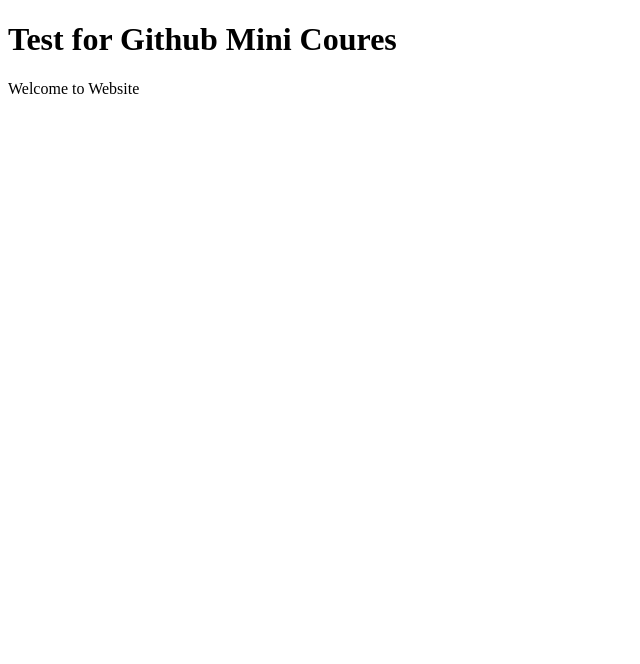
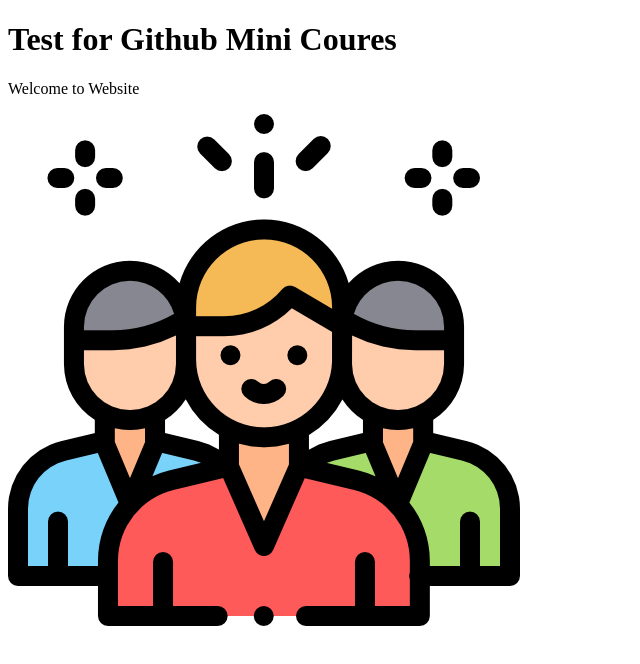
Before and after one commit to kid009/testgit, a plain HTML site: page index.html in a window 1280 px wide. Shown: the whole page, without its empty margins (0-640 px from the left). Drawn offline with Linux system fonts and the light colour scheme.

Commit message:
add Image to website

```diff
--- a/index.html
+++ b/index.html
@@ -7,6 +7,6 @@
 
 <h1>Test for Github Mini Coures</h1>
 <p>Welcome to Website</p>
-
+<img src="./group.png" alt="group">
 </body>
 </html>
```
